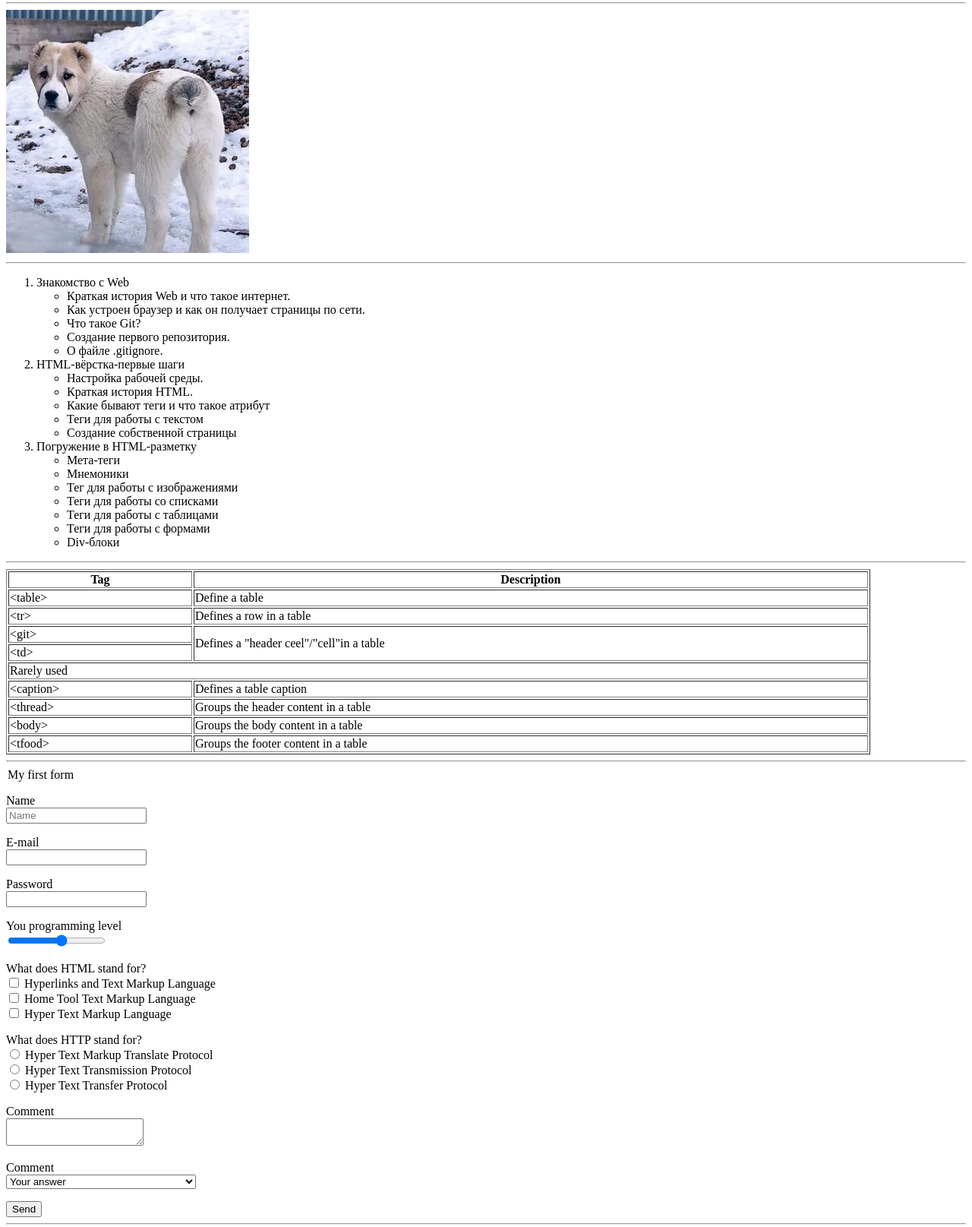
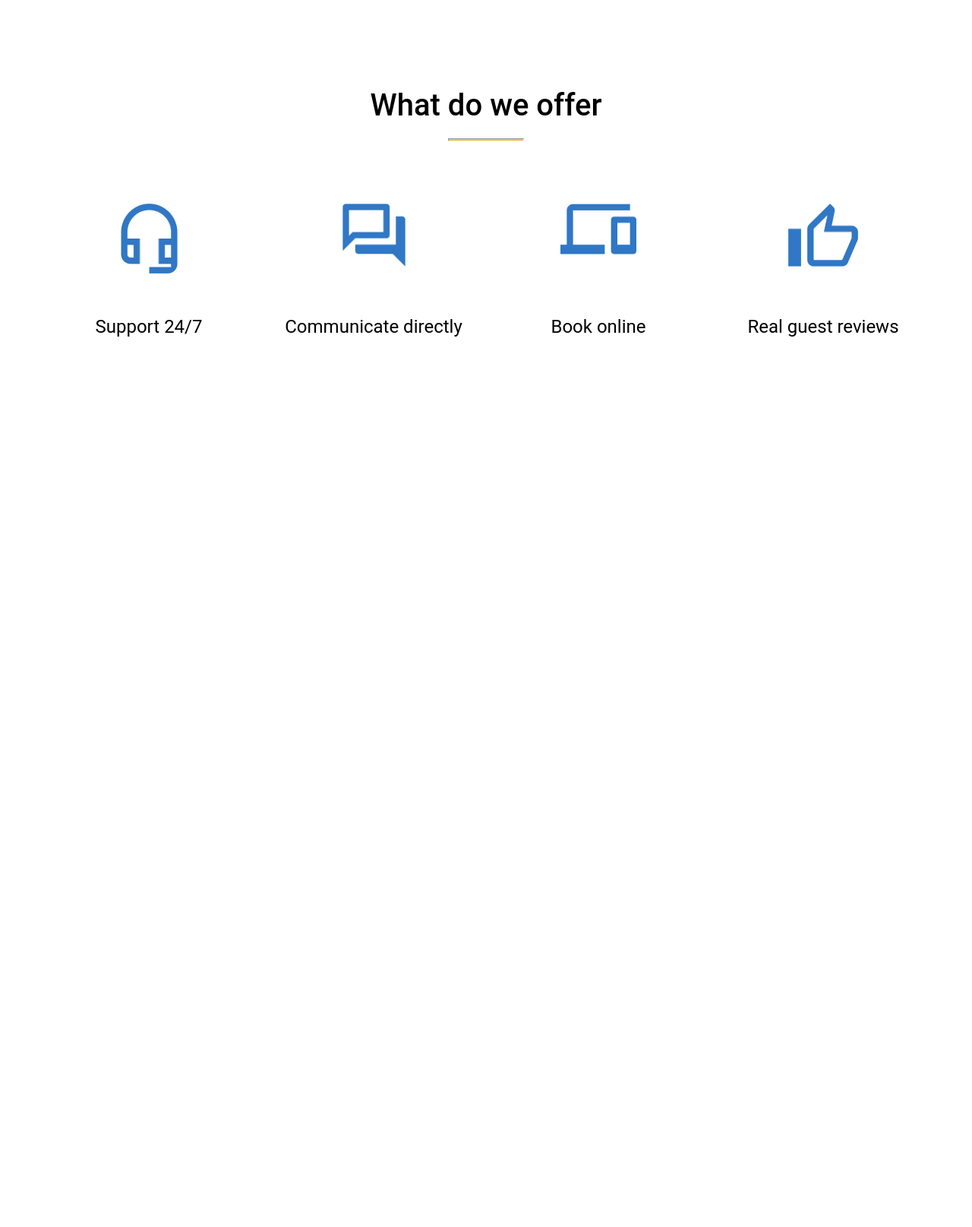
Before and after one commit to brahmankulov1997/if-html, a website: page index.html in a window 1280 px wide. Shown: the part 5-1620 px from the top of the page at 76% size. After the commit the page ends 800 px from the top, so only its background shows below. Drawn offline with Linux system fonts and the light colour scheme.

Commit message:
lesson4 done (#3)
* lesson4 done

* corrected

```diff
--- a/index.html
+++ b/index.html
@@ -1,161 +1,36 @@
 <!DOCTYPE html>
-<html lang="ru">
+<html lang="en">
 <head>
     <meta charset="UTF-8"/>
     <meta name="description" content="IT school from Belarus"/>
     <meta name="keywords" content="HTML, CSS, JavaScript"/>
-    <meta name="author" content="Bega Rahmankulov"/>
+    <meta name="author" content="Bega Rakhmankulov "/>
     <meta name="viewport" content="width=device-width, initial-scale=1.0"/>
-
-    <title>lesson 3</title>
+    <link rel="stylesheet" href="style.css"/>
+    <title>lesson 4</title>
 </head>
 <body>
-<hr/>
-<img src="images/Alabai.jpg" alt="Turkmen Alabai"/>
-<hr/>
-<ol>
-    <li>
-        Знакомство с Web
-        <ul>
-            <li>Краткая история Web и что такое интернет.</li>
-            <li>Как устроен браузер и как он получает страницы по сети.</li>
-            <li>Что такое Git?</li>
-            <li>Создание первого репозитория.</li>
-            <li>О файле .gitignore.</li>
-        </ul>
-    </li>
-    <li>
-        HTML-вёрстка-первые шаги
-        <ul>
-            <li>Настройка рабочей среды.</li>
-            <li>Краткая история HTML.</li>
-            <li>Какие бывают теги и что такое атрибут</li>
-            <li>Теги для работы с текстом</li>
-            <li>Создание собственной страницы</li>
-        </ul>
-    </li>
-    <li>
-        Погружение в HTML-разметку
-        <ul>
-            <li>Мета-теги</li>
-            <li>Мнемоники</li>
-            <li>Тег для работы с изображениями</li>
-            <li>Теги для работы со списками</li>
-            <li>Теги для работы с таблицами</li>
-            <li>Теги для работы с формами</li>
-            <li>Div-блоки</li>
-        </ul>
-    </li>
-</ol>
-<hr/>
-<table border="1" width="90%">
-    <thead>
-    <tr>
-        <th>Tag</th>
-        <th>Description</th>
-    </tr>
-    </thead>
-    <tbody>
-    <tr>
-        <td>&lt;table&gt;</td>
-        <td>Define a table</td>
-    </tr>
-    <tr>
-        <td>&lt;tr&gt;</td>
-        <td>Defines a row in a table</td>
-    </tr>
-    <tr>
-        <td>&lt;git&gt;</td>
-        <td rowspan="2">Defines a "header ceel"/"cell"in a table</td>
-    </tr>
-    <tr>
-        <td>&lt;td&gt;</td>
-    </tr>
-    <tr>
-        <td colspan="2">Rarely used</td>
-    </tr>
-    <tr>
-        <td>&lt;caption&gt;</td>
-        <td>Defines a table caption</td>
-    </tr>
-    <tr>
-        <td>&lt;thread&gt;</td>
-        <td>Groups the header content in a table</td>
-    </tr>
-    <tr>
-        <td>&lt;body&gt;</td>
-        <td>Groups the body content in a table</td>
-    </tr>
-    <tr>
-        <td>&lt;tfood&gt;</td>
-        <td>Groups the footer content in a table</td>
-    </tr>
-    </tbody>
-</table>
-<hr/>
-<form action="/">
-    <legend>My first form</legend>
-    <p>
-        <label for="name">Name</label><br/>
-        <input
-                id="name"
-                name="name"
-                type="text"
-                placeholder="Name"
-                required />
-    </p>
-    <p>
-        <label for="email">E-mail</label><br/>
-        <input id="email" name="email" type="email" required/>
-    </p>
-    <p>
-        <label for="password">Password</label><br/>
-        <input id="password" name="password" type="password" required/>
-    </p>
-    <p>
-        <label for="level">You programming level</label></br>
-        <input id="level" name="level" type="range" min="1" max="10"/>
-    </p>
-    <p>
-        What does HTML stand for?<br/>
-        <input id="box1" name="html" type="checkbox" value="1"/>
-        <label for="box1">Hyperlinks and Text Markup Language</label></br>
-        <input id="box2" name="html" type="checkbox" value="2"/>
-        <label for="box2">Home Tool Text Markup Language</label></br>
-        <input id="box3" name="html" type="checkbox" value="3"/>
-        <label for="box3">Hyper Text Markup Language</label></br>
-    </p>
-    <p>
-        What does HTTP stand for?<br/>
-        <input id="1" name="http" type="radio" value="1"/>
-        <label for="1">Hyper Text Markup Translate Protocol</label></br>
-        <input id="2" name="http" type="radio" value="2"/>
-        <label for="2">Hyper Text Transmission Protocol</label></br>
-        <input id="3" name="http" type="radio" value="3"/>
-        <label for="3">Hyper Text Transfer Protocol</label></br>
-    </p>
-    <p>
-        <label for=comment>Comment</label><br/>
-        <textarea
-                id="comment"
-                name="comment"
-                placeholder="Coomment"
-                maxlength="500"
-        >
-      </textarea>
-    </p>
-    <p>
-        <label for="select_html">Comment</label><br/>
-        <select id="select_html" name="select_html">
-            <option disabled selected>Your answer</option>
-            <option value="1">Hyperlinks and Text Markup Language</option>
-            <option value="2">Home Tool Text Markup Language</option>
-            <option value="3">Hyper Text Markup Language</option>
-        </select>
-    </p>
-    <button>Send</button>
-    </fieldset>
-</form>
-<hr/>
+<section class="container">
+    <h2>What do we offer</h2>
+    <hr/>
+    <section class="wrapper">
+        <section class="Image">
+            <img alt="Support" src="../if-html/images/support.png">
+            <p>Support 24/7</p>
+        </section>
+        <section class="communication">
+            <img alt="Communicate " src="../if-html/images/communication.png">
+            <p>Communicate directly</p>
+        </section>
+        <section class="booking">
+            <img alt="Book " src="../if-html/images/booking.png">
+            <p>Book online</p>
+        </section>
+        <section class="reviews">
+            <img alt="Guest" src="../if-html/images/review.png">
+            <p>Real guest reviews</p>
+        </section>
+    </section>
+</section>
 </body>
 </html>
--- /dev/null
+++ b/style.css
@@ -0,0 +1,68 @@
+
+*{
+    padding: 0;
+    margin: 0;
+    box-sizing: border-box;
+    font-family: "Roboto", sans-serif;
+}
+p {
+    padding-top: 50px;
+    font-size: 24px;
+    font-weight: 400;
+}
+.container{
+    display: flex;
+    flex-direction: column;
+    align-items: center;
+    max-width: 1440px;
+    height: 569px;
+    background-color: #ffffff;
+}
+h2 {
+    margin-top: 120px;
+    font-size: 40px;
+    font-weight: 500;
+    text-align: center;
+}
+.container>hr{
+    margin-top: 20px;
+    width: 100px;
+    height: 4px;
+    background-color: #F5BD41;
+}
+.wrapper{
+    margin-top: 82px;
+    display: flex;
+    flex-direction: row;
+    justify-content: space-between;
+    margin-left: 104px;
+    margin-right: 104px;
+}
+.reviews,.booking,.communication,.Image{
+    width: 296px;
+    height: 176px;
+    display: flex;
+    flex-direction: column;
+    justify-content: space-between;
+    align-items: center;
+}
+.wrapper>img{
+    width: 100px;
+    height:100px;
+}
+.Image>img{
+    width: 75px;
+    height: 92px;
+}
+.communication>img{
+    width: 83px;
+    height: 83px;
+}
+.booking>img{
+    width: 100px;
+    height: 67px;
+}
+.reviews>img{
+    width: 92px;
+    height: 83px;
+}
```
Also changed, not shown: images/booking.png (added), images/communication.png (added), images/review.png (added), images/support.png (added).
